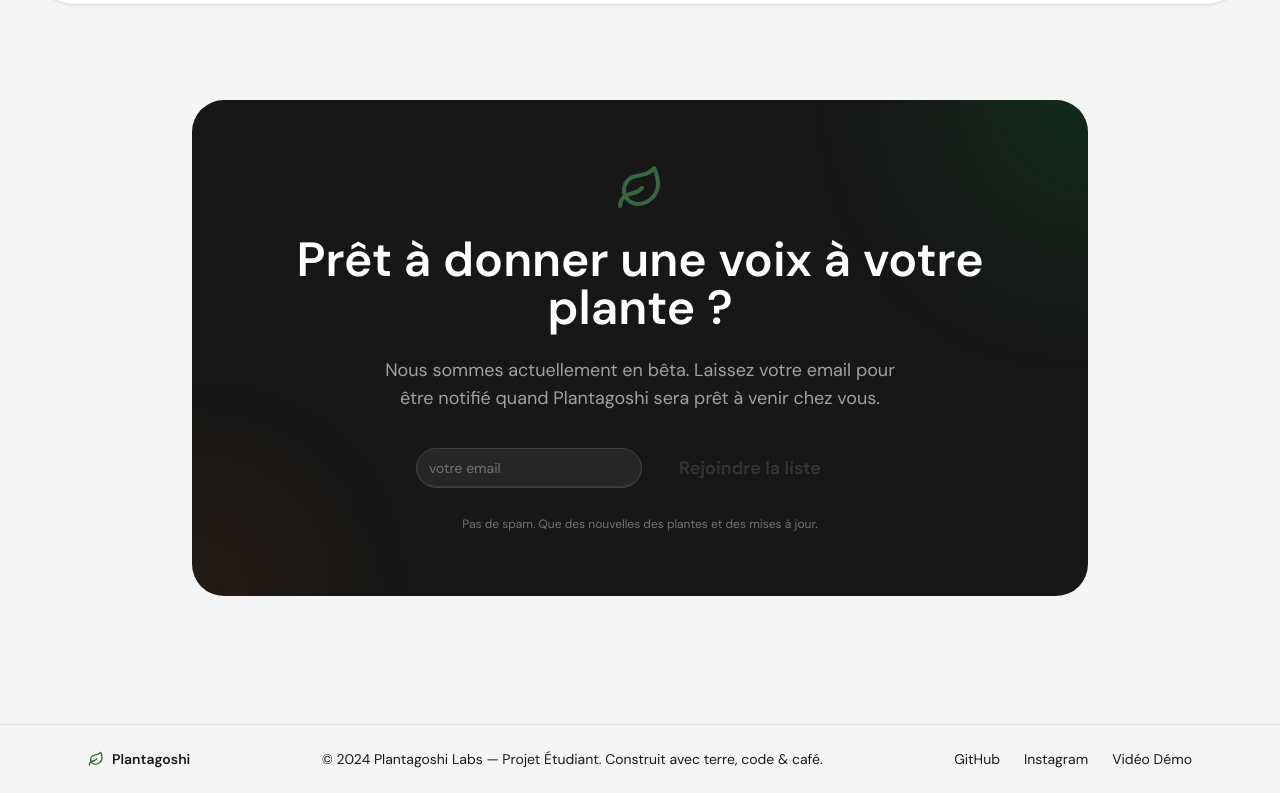
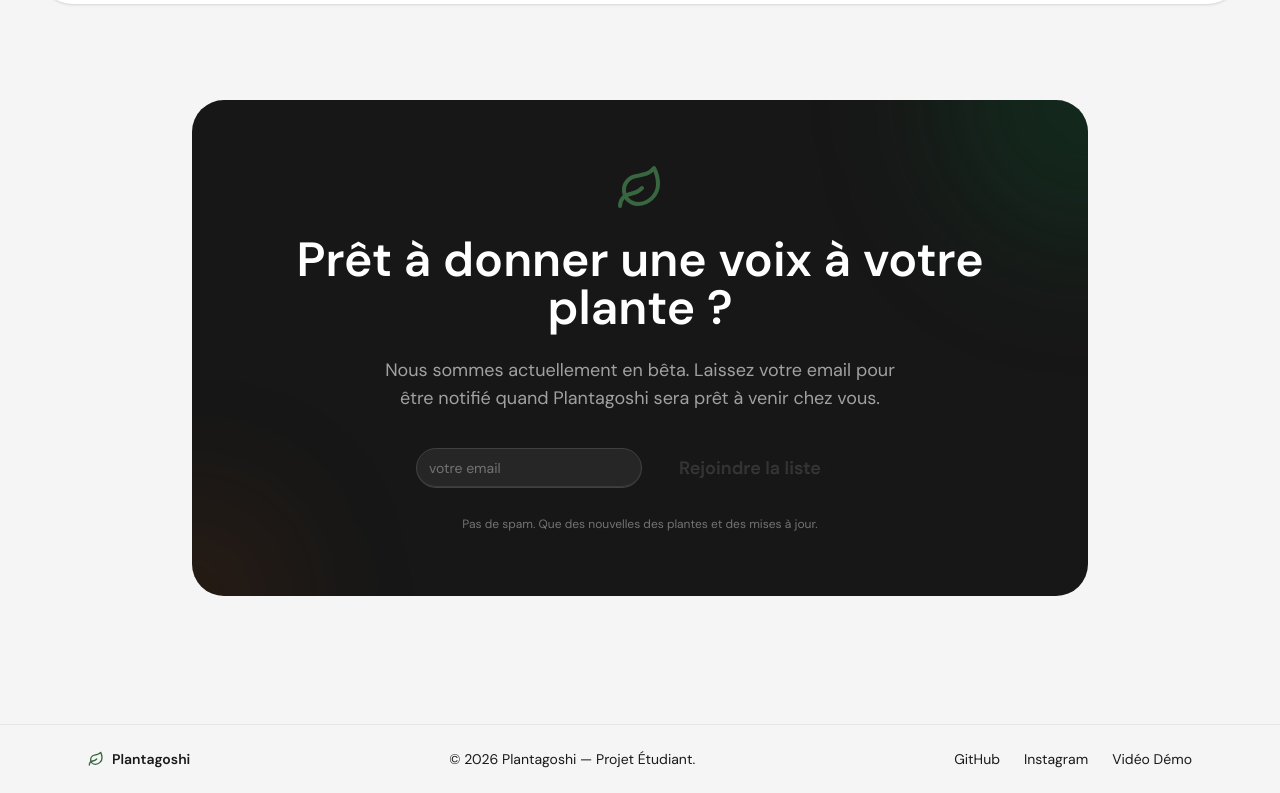
Before and after one commit to Plantagoshi/plantagoshi-landing, a Vue app: page / in a window 1280 px wide. Shown: the part 5266-6059 px from the top of the page. Built offline with nearby package versions, Linux system fonts and the light colour scheme.

Commit message:
feat: update footer

```diff
--- a/src/components/FooterSection.vue
+++ b/src/components/FooterSection.vue
@@ -6,7 +6,7 @@
       </span>
       <p>{{ t('footer.copyright') }}</p>
       <div class="flex gap-6">
-        <a href="#" class="hover:text-primary transition-colors">{{ t('footer.github') }}</a>
+        <a href="https://github.com/Plantagoshi" class="hover:text-primary transition-colors">{{ t('footer.github') }}</a>
         <a href="#" class="hover:text-primary transition-colors">{{ t('footer.instagram') }}</a>
         <a href="#" class="hover:text-primary transition-colors">{{ t('footer.demo') }}</a>
       </div>
--- a/src/locales/en.json
+++ b/src/locales/en.json
@@ -125,7 +125,7 @@
         "loading": "Joining..."
     },
     "footer": {
-        "copyright": "© 2024 Plantagoshi Labs — Student Project. Built with soil, code & caffeine.",
+        "copyright": "© 2026 Plantagoshi — Student Project.",
         "github": "GitHub",
         "instagram": "Instagram",
         "demo": "Demo Video"
--- a/src/locales/fr.json
+++ b/src/locales/fr.json
@@ -124,7 +124,7 @@
         "loading": "Inscription..."
     },
     "footer": {
-        "copyright": "© 2024 Plantagoshi Labs — Projet Étudiant. Construit avec terre, code & café.",
+        "copyright": "© 2026 Plantagoshi — Projet Étudiant.",
         "github": "GitHub",
         "instagram": "Instagram",
         "demo": "Vidéo Démo"
```
